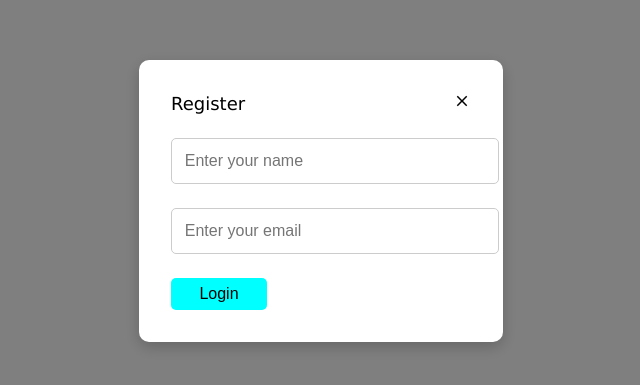
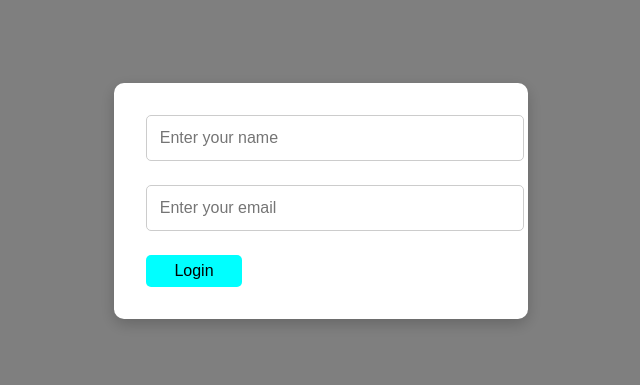
Before and after one commit to elisate/klab-course, a React (Vite) app: page /login in a window 1280 px wide. Shown: the part 199-584 px from the top of the page, without its empty margins (319-959 px from the left). Built offline with nearby package versions, Linux system fonts and the light colour scheme.

Commit message:
fix change

```diff
--- a/src/components/Login.jsx
+++ b/src/components/Login.jsx
@@ -1,16 +1,12 @@
 import React from "react";
 import "../styles/model.css";
-import { IoMdClose } from "react-icons/io";
+
 
 function ModelForm() {
   return (
     <div className="overlay">
       <form className="model">
-        <div className="header">
-          {" "}
-          <div>Register</div>
-          <div><IoMdClose/></div>
-        </div>
+
         <input type="text" placeholder="Enter your name" className="input" />
         <input type="email" placeholder="Enter your email" className="input" />
         <button type="button" className="button">
--- a/src/components/ModelForm.jsx
+++ b/src/components/ModelForm.jsx
@@ -1,9 +1,16 @@
 import React from "react";
 import '../styles/model.css';
+import { IoMdClose } from "react-icons/io";
 function ModelForm() {
   return (
     <div className="overlay">
       <form className="model">
+        <div className="header">
+          <div>Register</div>
+          <div>
+            <IoMdClose />
+          </div>
+        </div>
         <input type="text" placeholder="names" className="input" />
         <input type="email" placeholder="email" className="input" />
         <button type="button" className="button">
--- a/src/styles/model.css
+++ b/src/styles/model.css
@@ -18,7 +18,7 @@
   display: flex;
   flex-direction: column;
   gap: 1.5rem;
-    width: 300px;
+  width: 350px;
   text-align: center;
   color: black;
 }
@@ -34,12 +34,11 @@
 }
 
 .input:focus {
-    border-color: #093A3E;
+  border-color: #093a3e;
   box-shadow: 0px 0px 5px rgba(9, 58, 62, 0.5);
 }
 
 .button {
-
   color: white;
 
   border: none;
@@ -50,13 +49,11 @@
 }
 
 .button:hover {
-
   transform: translateY(-3px);
 }
-.header
-{
+
+.header {
   display: flex;
+  align-items: center;
   justify-content: space-between;
-    align-items: center;
-
 }
```
Lines whose indentation alone changed are shown as unchanged.
